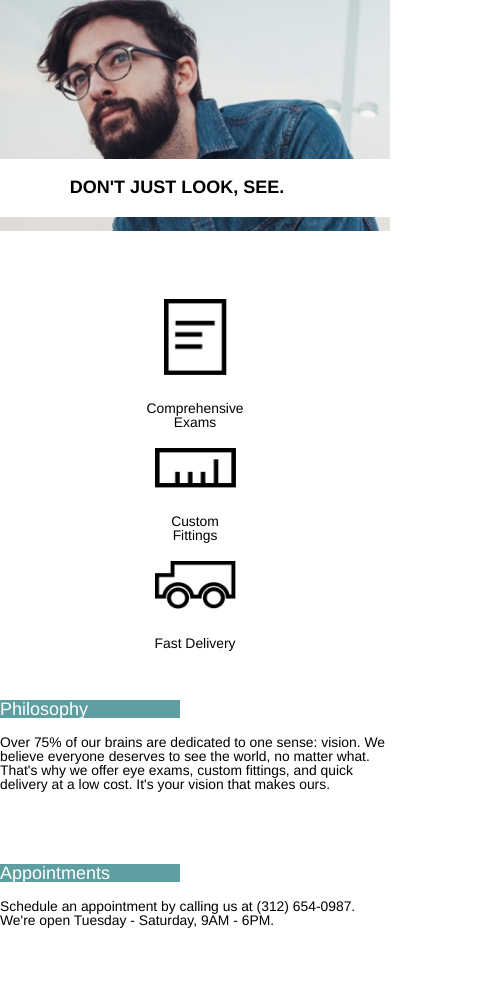
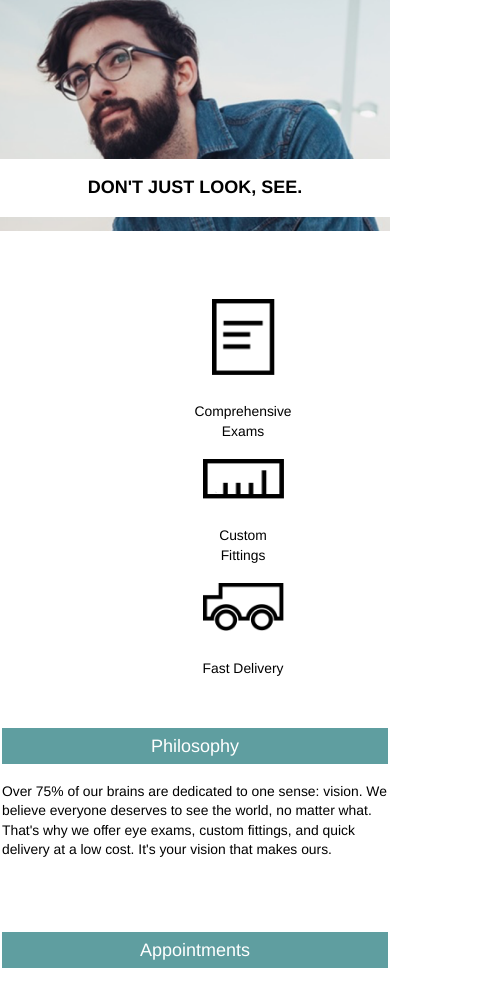
Before and after one commit to cohn17/Tortoiseshell, a plain HTML site: page index.html in a window 390 px wide. Shown: the part 75-1058 px from the top of the page, 486 px wide, since content can reach past the window. Drawn offline with Linux system fonts and the light colour scheme.

Commit message:
Final project.

```diff
--- a/resources/css/style.css
+++ b/resources/css/style.css
@@ -1,6 +1,10 @@
 html {
   font-family: Helvetica, sans-serif;
   font-size: 18px;
+  line-height: 1.4;
+}
+
+p {
   line-height: 1.4;
 }
 /*generic container language*/
@@ -8,7 +12,7 @@ html {
   width: 960px;
   margin: 0 auto;
 }
-/*css relating to the banner and top navigation bar*/
+/*css relating to the banner and top navigation bar.*/
 .banner {
   display: flex;
   flex-direction: column;
@@ -62,7 +66,7 @@ html {
   width: 100%;
 }
 
-/*css relating to the slogan in the banner*/
+/*css relating to the slogan in the banner.*/
 .slogan {
   display: inline-block;
   float: right;
@@ -82,7 +86,7 @@ html {
   display: flex;
   flex-direction: row;
   justify-content: space-between;
-  width: 21rem;
+  width: 27rem;
   height: 8rem;
   margin: 3rem auto;
 }
@@ -115,7 +119,7 @@ html {
   display: flex;
   flex-direction: row;
   justify-content: space-between;
-  width: 75%;
+  width: 82%; /*I like how this looks*/
   margin: 0 auto;
 }
 
@@ -123,7 +127,7 @@ html {
   display: flex;
   flex-direction: column;
   justify-content: flex-start;
-  width: 46%;
+  width: 44%;
 }
 
 .phil-app-head {
@@ -131,6 +135,7 @@ html {
   color: white;
   background-color: cadetblue;
   width: 10rem;
+  padding: 0.5rem 1.25rem;
   margin-bottom: 1rem;
 }
 /*css relating to the footer*/
@@ -142,13 +147,14 @@ html {
   margin-top: 5rem;
 }
 /*responsive design for medium sized screens*/
-@media only screen and (max-width: 1536px) {
+@media only screen and (max-width: 768px) {
   .container {
     width: 100%;
   }
   .banner {
     width: 100%;
     height: 22rem;
+    background-position-x: -10rem;
   }
   .topbar {
     margin-top: 0;
@@ -161,8 +167,12 @@ html {
   }
 }
 
-/*one thing I note is that the navigation links wrap prior to 640px, which I don't like, so I'm fixing that.*/
-@media only screen and (max-width: 795px) {
+/*responsive design for small screens*/
+@media only screen and (max-width: 640px) {
+  .banner {
+    height: 17rem;
+    background-position: 20%;
+  }
   .nav {
     display: none;
   }
@@ -170,20 +180,12 @@ html {
     display: block;
     text-align: right;
     padding-right: 2rem;
-    width: 100%;
-  }
-}
-
-/*responsive design for small screens*/
-@media only screen and (max-width: 640px) {
-  .banner {
-    height: 17rem;
-    background-position: 20%;
+    width: min-content;
   }
   .slogan {
     width: 100%;
     font-size: 1rem;
-    padding: 1rem;
+    padding: 1rem 0;
     margin-top: 9rem;
     margin-right: 0;
     text-align: center;
@@ -206,8 +208,13 @@ html {
     width: 100%;
   }
   .phil-app-box {
+    width: 99%;
+    margin-bottom: 4rem;
+  }
+  .phil-app-head {
     width: 100%;
-    margin-bottom: 4rem;
+    text-align: center;
+    padding: 0.5rem 0;
   }
   .phil-app p {
     font-size: 0.77rem;
```
